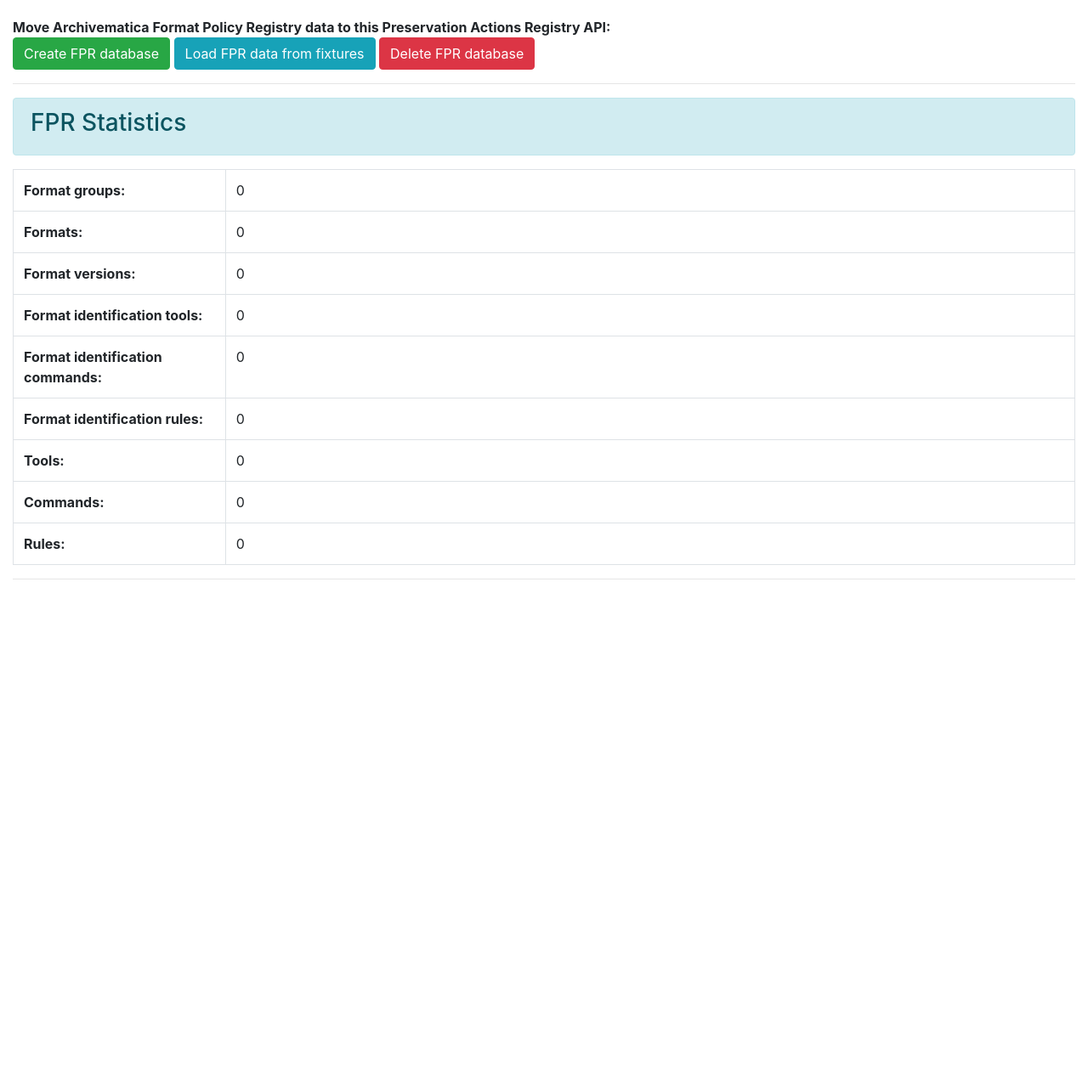
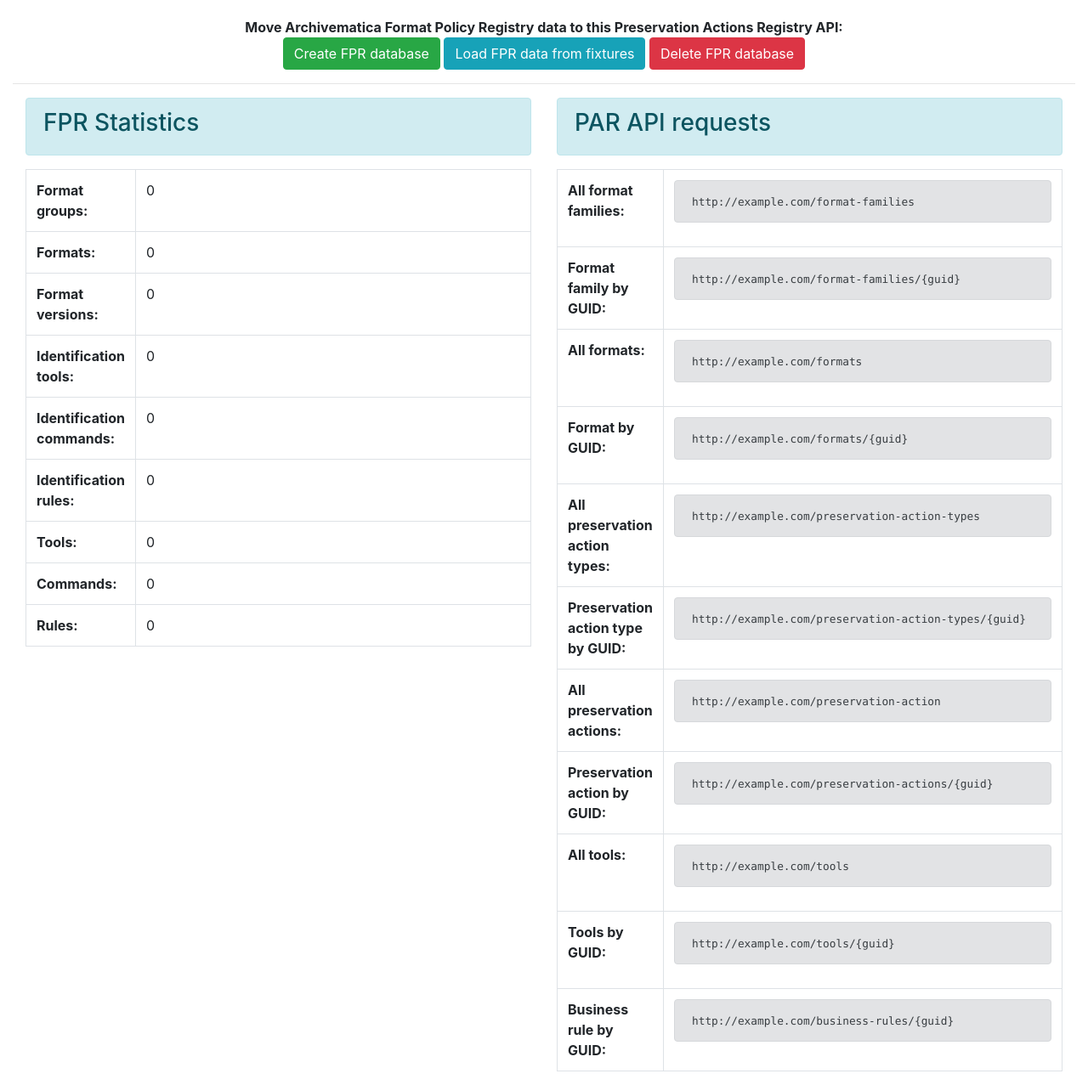
Before and after one commit to artefactual-labs/fpr2par, a Flask app: page / in a window 1280 px wide. Shown: the part 64-1341 px from the top of the page at 85% size. Before the commit the page ends 746 px from the top, so only its background shows below. Run offline with Flask 2, Linux system fonts and the light colour scheme; data that the repository does not hold is empty; some libraries are stand-ins or nearby versions.

Commit message:
create placeholder for PAR API requests

```diff
--- a/fpr2par/templates/index.html
+++ b/fpr2par/templates/index.html
@@ -1,29 +1,52 @@
 {% extends "base.html" %}
 
 {% block content %}
+<div class="container-fluid text-center">
 <strong>Move Archivematica Format Policy Registry data to this Preservation Actions Registry API:</strong>
 <br />
 <a href="/create_fpr_database"><button type="button" class="btn btn-success">Create FPR database</button></a>
 <a href="/add_fpr_data"><button type="button" class="btn btn-info">Load FPR data from fixtures</button></a>
 <a href="/delete_fpr_database"><button type="button" class="btn btn-danger">Delete FPR database</button></a>
+</div>
 
 
 <hr />
-<div class="alert alert-info"><h4 class="h3">FPR Statistics</h4></div>
 
 
+<div class="container-fluid">
+  <div class ="row">
+    <div class="col"><div class="alert alert-info"><h4 class="h3">FPR Statistics</h4></div>
     <table class="table table-bordered table-condensed">
       <tr><td width=20%><strong>Format groups:</strong></td><td>{{formatGroups}}</td></tr>
       <tr><td width=20%><strong>Formats:</strong></td><td>{{formats}}</td></tr>
       <tr><td width=20%><strong>Format versions:</strong></td><td>{{formatVersions}}</td></tr>
-  <tr><td width=20%><strong>Format identification tools:</strong></td><td>{{idTools}}</td></tr>
-  <tr><td width=20%><strong>Format identification commands:</strong></td><td>{{idCommands}}</td></tr>
-  <tr><td width=20%><strong>Format identification rules:</strong></td><td>{{idRules}}</td></tr>
+      <tr><td width=20%><strong>Identification tools:</strong></td><td>{{idTools}}</td></tr>
+      <tr><td width=20%><strong>Identification commands:</strong></td><td>{{idCommands}}</td></tr>
+      <tr><td width=20%><strong>Identification rules:</strong></td><td>{{idRules}}</td></tr>
       <tr><td width=20%><strong>Tools:</strong></td><td>{{tools}}</td></tr>
       <tr><td width=20%><strong>Commands:</strong></td><td>{{commands}}</td></tr>
       <tr><td width=20%><strong>Rules:</strong></td><td>{{rules}}</td></tr>
     </table>
+    </div>
+    <div class="col">
+      <div class="alert alert-info"><h4 class="h3">PAR API requests</h4></div>
+        <table class="table table-bordered table-condensed">
+          <tr><td width=20%><strong>All format families:</strong></td><td><div class="alert alert-secondary text-monospace"><small>http://example.com/format-families</small></div></td></tr>
+          <tr><td width=20%><strong>Format family by GUID:</strong></td><td><div class="alert alert-secondary text-monospace"><small>http://example.com/format-families/{guid}</small></div></td></tr>
+          <tr><td width=20%><strong>All formats:</strong></td><td><div class="alert alert-secondary text-monospace"><small>http://example.com/formats</small></div></td></tr>
+          <tr><td width=20%><strong>Format by GUID:</strong></td><td><div class="alert alert-secondary text-monospace"><small>http://example.com/formats/{guid}</small></div></td></tr>
+          <tr><td width=20%><strong>All preservation action types:</strong></td><td><div class="alert alert-secondary text-monospace"><small>http://example.com/preservation-action-types</small></div></td></tr>
+          <tr><td width=20%><strong>Preservation action type by GUID:</strong></td><td><div class="alert alert-secondary text-monospace"><small>http://example.com/preservation-action-types/{guid}</small></div></td></tr>
+          <tr><td width=20%><strong>All preservation actions:</strong></td><td><div class="alert alert-secondary text-monospace"><small>http://example.com/preservation-action</small></div></td></tr>
+          <tr><td width=20%><strong>Preservation action by GUID:</strong></td><td><div class="alert alert-secondary text-monospace"><small>http://example.com/preservation-actions/{guid}</small></div></td></tr>
+          <tr><td width=20%><strong>All tools:</strong></td><td><div class="alert alert-secondary text-monospace"><small>http://example.com/tools</small></div></td></tr>
+          <tr><td width=20%><strong>Tools by GUID:</strong></td><td><div class="alert alert-secondary text-monospace"><small>http://example.com/tools/{guid}<small></div></td></tr>
+          <tr><td width=20%><strong>Business rule by GUID:</strong></td><td><div class="alert alert-secondary text-monospace"><small>http://example.com/business-rules/{guid}</small></div></td></tr>
+        </table>
+    </div>
+  </div>
+</div>
 
-<hr />
+
 
 {% endblock %}
```
Lines whose indentation alone changed are shown as unchanged.
